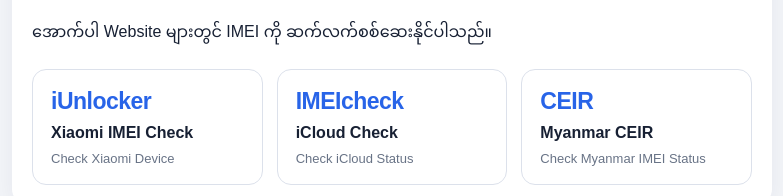
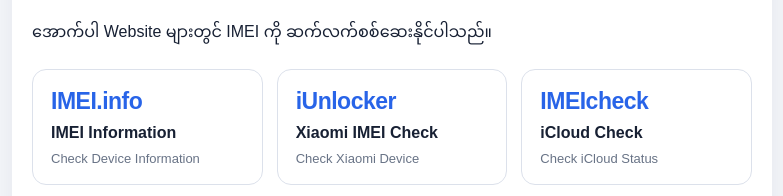
Before and after one commit to thathtoonaing72-boop/Myanmar-Phone-Checker, a website: page public/index.html in a window 1280 px wide. Shown: the part 599-795 px from the top of the page, without its empty margins (248-1031 px from the left). Drawn offline with Linux system fonts and the light colour scheme; no server answers.

Commit message:
Add 4 external IMEI checkers

```diff
--- a/public/index.html
+++ b/public/index.html
@@ -111,11 +111,20 @@ button{padding:13px 16px;border:0;border-radius:10px;background:var(--blue);colo
   <div id="output"></div>
 </section>
 
+
 <section class="card" id="externalCheckers">
   <h3>Official & External IMEI Checkers</h3>
   <p>အောက်ပါ Website များတွင် IMEI ကို ဆက်လက်စစ်ဆေးနိုင်ပါသည်။</p>
 
   <div class="checker-grid">
+
+    <a class="checker-link"
+       href="https://www.imei.info/"
+       target="_blank" rel="noopener noreferrer">
+      <div class="checker-logo">IMEI.info</div>
+      <strong>IMEI Information</strong>
+      <span>Check Device Information</span>
+    </a>
 
     <a class="checker-link"
        href="https://iunlocker.com/check_imei_xiaomi"
@@ -308,7 +317,6 @@ $('clearBtn').addEventListener('click',()=>{
  $('imei2').value='';
  $('output').innerHTML='';
  $('result').style.display='none';
- $('accountLockResult').style.display='none';
 });
 
 fetch('/api/health')
```
